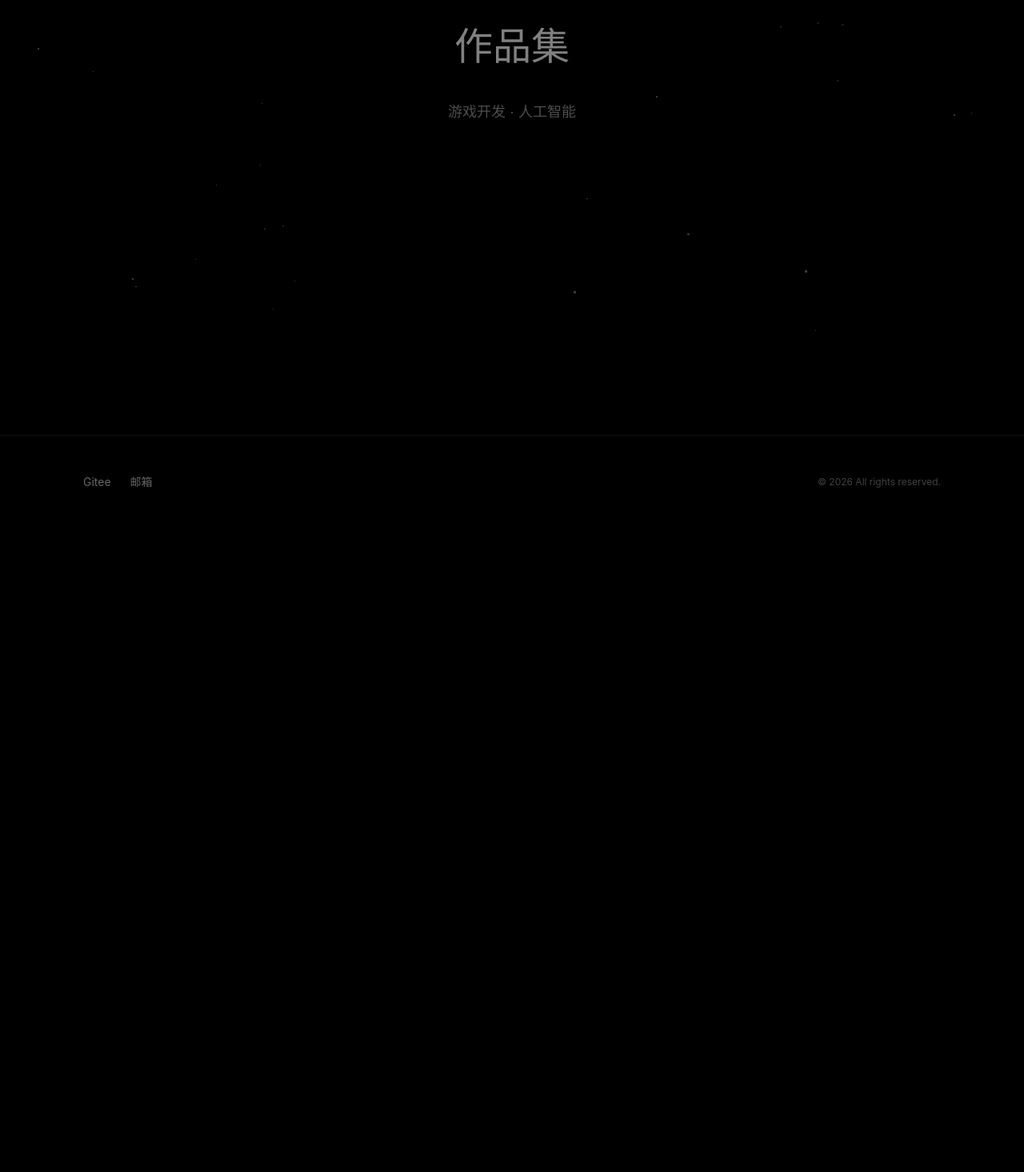
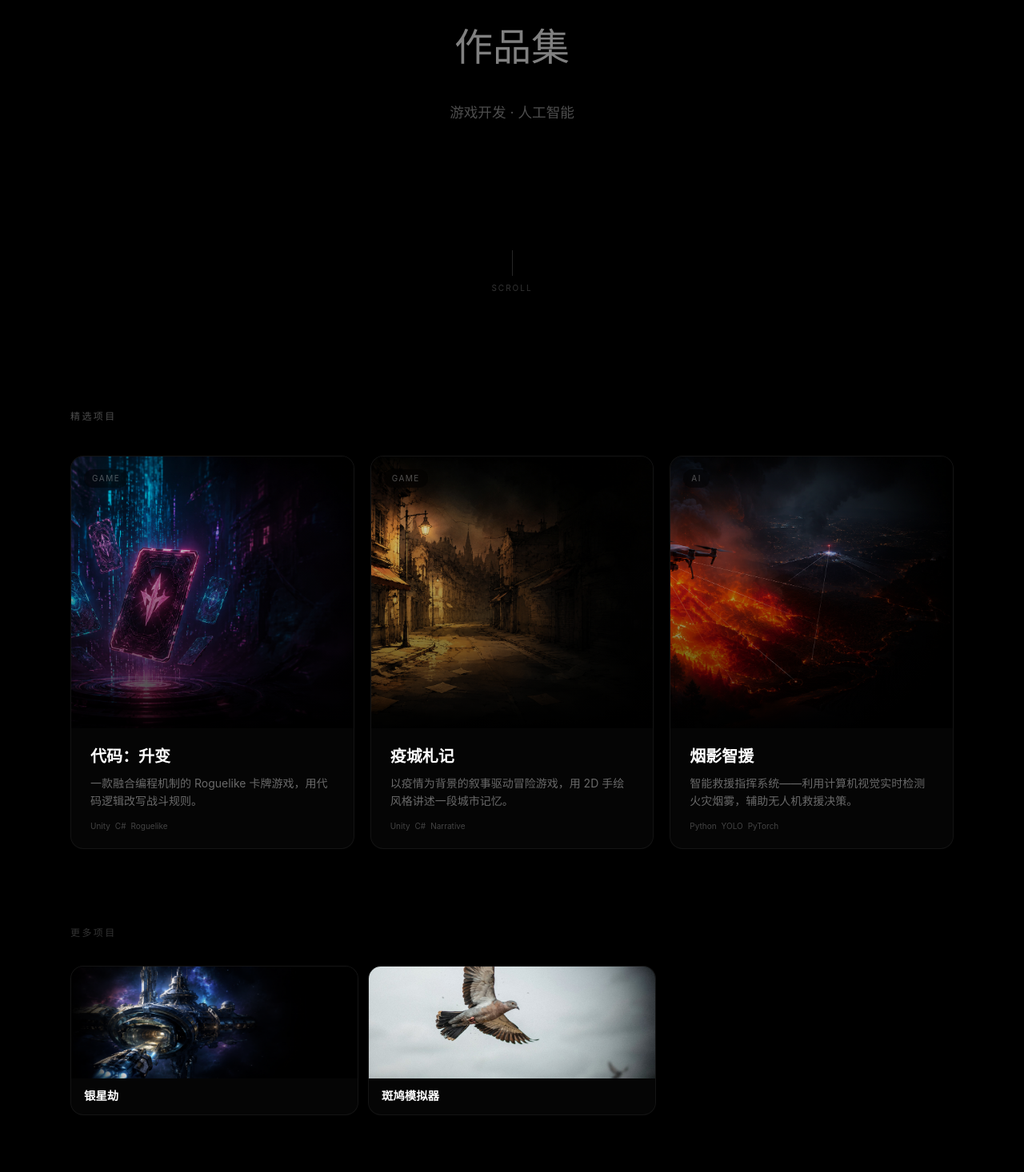
Before and after one commit to KaWaIiMT/portfolio, a Next.js app: page /portfolio/ in a window 1280 px wide. Shown: the part 384-1850 px from the top of the page at 80% size. Before the commit the page ends 1045 px from the top, so only its background shows below. Built offline with nearby package versions, Linux system fonts and the light colour scheme.

Commit message:
Homepage: pure server component with inline styles for static export

```diff
--- a/src/app/page.tsx
+++ b/src/app/page.tsx
@@ -1,7 +1,17 @@
+// Pure server component — zero "use client", full static HTML output
+// for clean GitHub Pages static export
+
+import Link from "next/link";
+import { featuredProjects, moreProjects } from "@/content/projects";
+
+const NAME_CHARS = ["池", "长", "俊"];
+
 export default function HomePage() {
   return (
     <main>
-      <section style={{
+      {/* ====== HERO ====== */}
+      <section
+        style={{
           minHeight: "100vh",
           display: "flex",
           flexDirection: "column",
@@ -9,27 +19,281 @@ export default function HomePage() {
           justifyContent: "center",
           textAlign: "center",
           padding: "0 1rem",
-        fontFamily: "sans-serif",
-      }}>
-        <h1 style={{
-          fontSize: "clamp(3rem, 10vw, 8rem)",
+          position: "relative",
+          backgroundColor: "#000",
+        }}
+      >
+        <h1 style={{ display: "flex", gap: "0", justifyContent: "center", flexWrap: "wrap" }}>
+          {NAME_CHARS.map((char, i) => (
+            <span
+              key={i}
+              className="hero-char"
+              style={{
+                fontSize: "clamp(3.5rem, 10vw, 8rem)",
                 fontWeight: 700,
-          color: "#ffffff",
-          margin: 0,
+                color: "#fff",
                 lineHeight: 0.95,
-          letterSpacing: "-0.03em",
-        }}>池长俊</h1>
-        <p style={{
+                letterSpacing: "-0.04em",
+                fontFamily: '"Noto Sans SC", "PingFang SC", "Microsoft YaHei", sans-serif',
+              }}
+            >
+              {char}
+            </span>
+          ))}
+        </h1>
+        <p
+          style={{
             fontSize: "clamp(1.5rem, 5vw, 3rem)",
             color: "rgba(255,255,255,0.5)",
             marginTop: "1.5rem",
-        }}>作品集</p>
-        <p style={{
-          fontSize: "1.125rem",
+            fontFamily: '"Noto Sans SC", "PingFang SC", sans-serif',
+          }}
+        >
+          作品集
+        </p>
+        <p
+          style={{
+            fontSize: "1.1rem",
             color: "rgba(255,255,255,0.3)",
             marginTop: "2rem",
-        }}>游戏开发 · 人工智能</p>
+            fontFamily: "Inter, sans-serif",
+          }}
+        >
+          游戏开发 · 人工智能
+        </p>
+        {/* Scroll indicator */}
+        <div
+          style={{
+            position: "absolute",
+            bottom: "3rem",
+            display: "flex",
+            flexDirection: "column",
+            alignItems: "center",
+            gap: "0.5rem",
+          }}
+        >
+          <div
+            style={{ width: "1px", height: "2rem", backgroundColor: "rgba(255,255,255,0.15)" }}
+          />
+          <span
+            style={{
+              fontSize: "0.625rem",
+              letterSpacing: "0.2em",
+              textTransform: "uppercase",
+              color: "rgba(255,255,255,0.2)",
+              fontFamily: "Inter, sans-serif",
+            }}
+          >
+            Scroll
+          </span>
+        </div>
       </section>
+
+      {/* ====== FEATURED PROJECTS ====== */}
+      <section
+        id="projects"
+        style={{ maxWidth: "72rem", margin: "0 auto", padding: "6rem 1.5rem" }}
+      >
+        <p
+          style={{
+            fontSize: "0.75rem",
+            letterSpacing: "0.2em",
+            textTransform: "uppercase",
+            color: "rgba(255,255,255,0.3)",
+            marginBottom: "2.5rem",
+            fontFamily: "Inter, sans-serif",
+          }}
+        >
+          精选项目
+        </p>
+        <div
+          style={{
+            display: "grid",
+            gridTemplateColumns: "repeat(auto-fill, minmax(320px, 1fr))",
+            gap: "1.25rem",
+          }}
+        >
+          {featuredProjects.map((project) => (
+            <Link
+              key={project.slug}
+              href={'/projects/' + project.slug}
+              style={{ textDecoration: "none", display: "block" }}
+            >
+              <div
+                className="project-card"
+                style={{
+                  borderRadius: "1rem",
+                  border: "1px solid rgba(255,255,255,0.06)",
+                  backgroundColor: "rgba(255,255,255,0.02)",
+                  overflow: "hidden",
+                  cursor: "pointer",
+                }}
+              >
+                {/* Thumbnail */}
+                <div
+                  style={{
+                    position: "relative",
+                    height: "340px",
+                    overflow: "hidden",
+                    backgroundColor: "rgba(255,255,255,0.03)",
+                  }}
+                >
+                  {/* eslint-disable-next-line @next/next/no-img-element */}
+                  <img
+                    src={project.thumbnail}
+                    alt={project.title}
+                    style={{ width: "100%", height: "100%", objectFit: "cover" }}
+                  />
+                  <div
+                    style={{
+                      position: "absolute",
+                      inset: 0,
+                      background: "linear-gradient(to top, rgba(0,0,0,0.7), transparent)",
+                    }}
+                  />
+                  <span
+                    style={{
+                      position: "absolute",
+                      top: "1rem",
+                      left: "1rem",
+                      fontSize: "0.625rem",
+                      letterSpacing: "0.15em",
+                      textTransform: "uppercase",
+                      color: "rgba(255,255,255,0.3)",
+                      backgroundColor: "rgba(0,0,0,0.5)",
+                      backdropFilter: "blur(8px)",
+                      padding: "0.25rem 0.625rem",
+                      borderRadius: "999px",
+                      fontFamily: "Inter, sans-serif",
+                    }}
+                  >
+                    {project.category === "game" ? "Game" : "AI"}
+                  </span>
+                </div>
+                {/* Text */}
+                <div style={{ padding: "1.25rem 1.5rem" }}>
+                  <h3
+                    style={{
+                      fontSize: "1.25rem",
+                      fontWeight: 700,
+                      color: "#fff",
+                      margin: 0,
+                      fontFamily: '"Noto Sans SC", "PingFang SC", sans-serif',
+                    }}
+                  >
+                    {project.title}
+                  </h3>
+                  <p
+                    style={{
+                      fontSize: "0.875rem",
+                      color: "rgba(255,255,255,0.4)",
+                      margin: "0.5rem 0 0",
+                      lineHeight: 1.6,
+                      fontFamily: "Inter, sans-serif",
+                    }}
+                  >
+                    {project.description}
+                  </p>
+                  <div
+                    style={{
+                      display: "flex",
+                      gap: "0.375rem",
+                      marginTop: "0.75rem",
+                      flexWrap: "wrap",
+                    }}
+                  >
+                    {project.tags.slice(0, 3).map((t) => (
+                      <span
+                        key={t}
+                        style={{
+                          fontSize: "0.625rem",
+                          color: "rgba(255,255,255,0.25)",
+                          fontFamily: "Inter, sans-serif",
+                        }}
+                      >
+                        {t}
+                      </span>
+                    ))}
+                  </div>
+                </div>
+              </div>
+            </Link>
+          ))}
+        </div>
+      </section>
+
+      {/* ====== MORE PROJECTS ====== */}
+      {moreProjects.length > 0 && (
+        <section style={{ maxWidth: "72rem", margin: "0 auto", padding: "0 1.5rem 6rem" }}>
+          <p
+            style={{
+              fontSize: "0.75rem",
+              letterSpacing: "0.2em",
+              textTransform: "uppercase",
+              color: "rgba(255,255,255,0.2)",
+              marginBottom: "2rem",
+              fontFamily: "Inter, sans-serif",
+            }}
+          >
+            更多项目
+          </p>
+          <div
+            style={{
+              display: "grid",
+              gridTemplateColumns: "repeat(auto-fill, minmax(280px, 1fr))",
+              gap: "0.75rem",
+            }}
+          >
+            {moreProjects.map((project) => (
+              <Link
+                key={project.slug}
+                href={'/projects/' + project.slug}
+                style={{ textDecoration: "none", display: "block" }}
+              >
+                <div
+                  className="project-card"
+                  style={{
+                    borderRadius: "1rem",
+                    border: "1px solid rgba(255,255,255,0.06)",
+                    backgroundColor: "rgba(255,255,255,0.02)",
+                    overflow: "hidden",
+                    cursor: "pointer",
+                  }}
+                >
+                  <div
+                    style={{
+                      position: "relative",
+                      height: "140px",
+                      overflow: "hidden",
+                      backgroundColor: "rgba(255,255,255,0.03)",
+                    }}
+                  >
+                    {/* eslint-disable-next-line @next/next/no-img-element */}
+                    <img
+                      src={project.thumbnail}
+                      alt={project.title}
+                      style={{ width: "100%", height: "100%", objectFit: "cover" }}
+                    />
+                  </div>
+                  <div style={{ padding: "0.75rem 1rem" }}>
+                    <h3
+                      style={{
+                        fontSize: "0.9rem",
+                        fontWeight: 700,
+                        color: "#fff",
+                        margin: 0,
+                        fontFamily: '"Noto Sans SC", "PingFang SC", sans-serif',
+                      }}
+                    >
+                      {project.title}
+                    </h3>
+                  </div>
+                </div>
+              </Link>
+            ))}
+          </div>
+        </section>
+      )}
     </main>
   );
 }
```
Also changed, not shown: tsconfig.json (+14 -4 lines), screenshot-current.png, 69 other files (tests, documents, lock files or other folders). Lines whose indentation alone changed are shown as unchanged.
